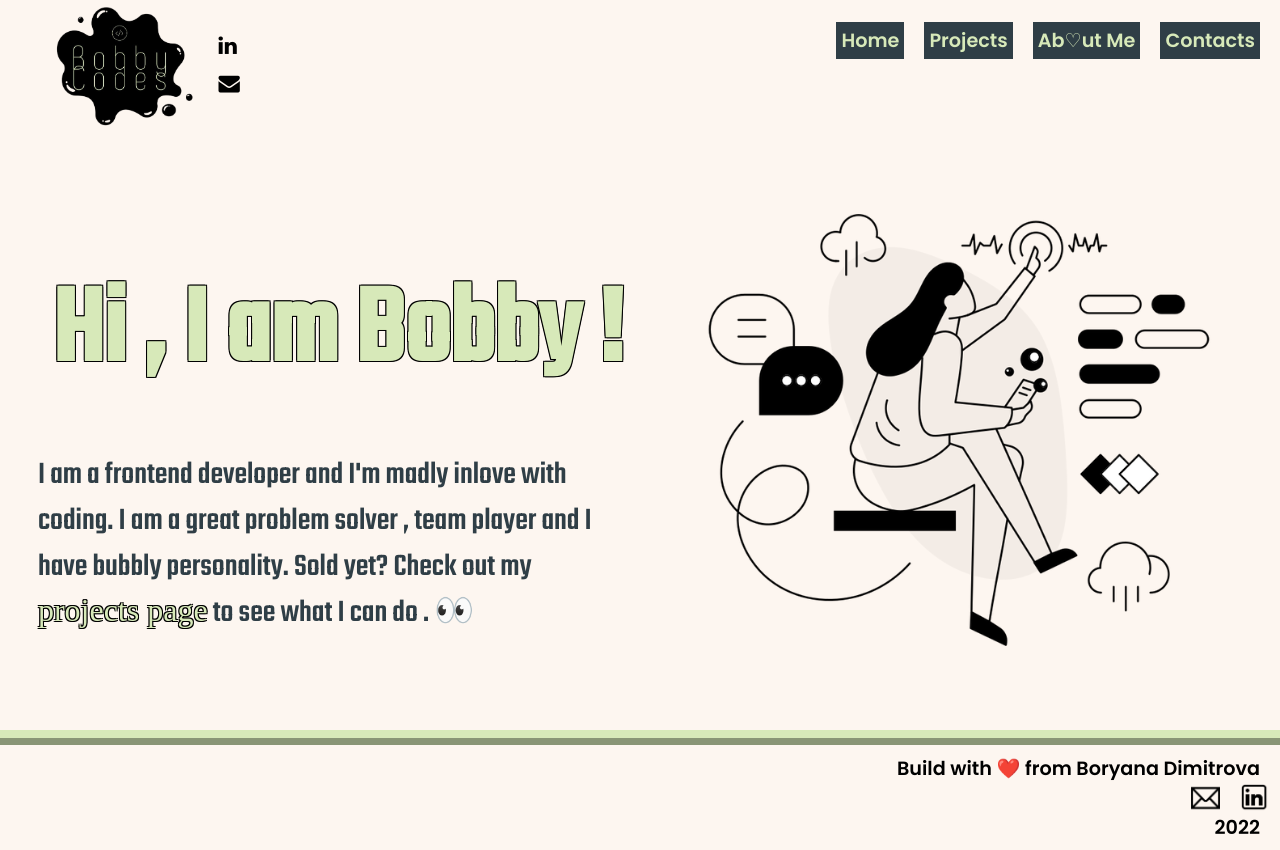
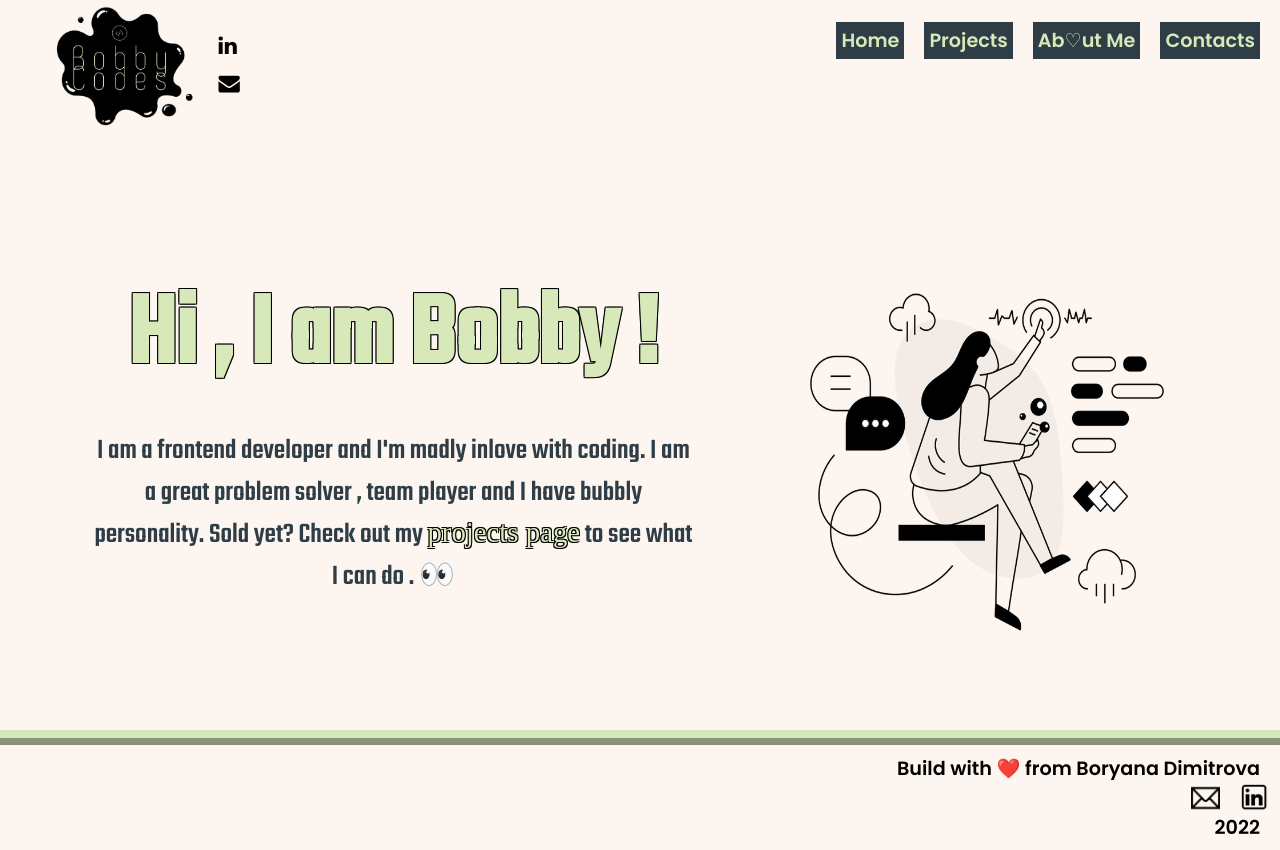
Before and after one commit to boryand/new_portfolio, a React (Create React App) app: page / in a window 1280 px wide. Built offline with nearby package versions, Linux system fonts and the light colour scheme; a web font is replaced by a local one.

Commit message:
adding the responsiveness to the landing page

```diff
--- a/src/SASS/landing.scss
+++ b/src/SASS/landing.scss
@@ -25,7 +25,7 @@
   .my_description {
     align-self: center;
     font-family: "Teko", sans-serif;
-    font-size: 2rem;
+    font-size: 1.6rem;
     margin-top: 3%;
     width: 600px;
 
@@ -49,7 +49,7 @@
   @include landing_1();
 }
 
-@media only screen and (min-width: 350px) and (max-width:376px) {
+@media only screen and (min-width: 350px) and (max-width: 376px) {
   @include landing_2();
 }
 
@@ -61,6 +61,14 @@
   @include landing_4();
 }
 
-@media only screen and (min-width: 668px) and (max-width: 769px) {
+@media only screen and (min-width: 668px) and (max-width: 900px) {
   @include landing_5();
 }
+
+@media only screen and (min-width: 909px) and (max-width: 1100px) {
+  @include landing_6();
+}
+
+@media only screen and (min-width: 1100px) and (max-width: 1439px) {
+  @include landing_7();
+}
--- a/src/SASS/mixins.scss
+++ b/src/SASS/mixins.scss
@@ -323,7 +323,6 @@
   .cont1_sub {
     .my_description {
       width: 500px;
-
     }
   }
 }
@@ -332,7 +331,6 @@
   @include landing_4();
 
   .cont1 {
-    height: max-content;
     flex-direction: row;
 
     .landing {
@@ -345,7 +343,6 @@
     .my_description {
       width: 320px;
       margin-bottom: 5%;
-
     }
     .lets_build {
       margin-top: 5%;
@@ -353,3 +350,40 @@
     }
   }
 }
+
+@mixin landing_6 {
+  @include landing_5();
+
+  .cont1 {
+    .landing {
+      width: 360px;
+    }
+  }
+  .cont1_sub {
+    .lets_build {
+      font-size: 5.5rem;
+    }
+  }
+}
+
+@mixin landing_7 {
+  @include landing_6();
+
+  .cont1 {
+
+    height: 600px;
+    .landing {
+      width: 400px;
+    }
+  }
+  .cont1_sub {
+    .lets_build {
+      font-size: 6.5rem;
+    }
+
+    .my_description {
+      width: 600px;
+      font-size: 1.8rem;
+    }
+  }
+}
--- a/src/SASS/style.css
+++ b/src/SASS/style.css
@@ -126,7 +126,7 @@
 .cont1 .my_description {
   align-self: center;
   font-family: "Teko", sans-serif;
-  font-size: 2rem;
+  font-size: 1.6rem;
   margin-top: 3%;
   width: 600px;
   color: #2f3e46;
@@ -304,7 +304,7 @@
     width: 500px;
   }
 }
-@media only screen and (min-width: 668px) and (max-width: 769px) {
+@media only screen and (min-width: 668px) and (max-width: 900px) {
   .cont1 {
     flex-direction: column;
     height: 750px;
@@ -363,9 +363,6 @@
     width: 500px;
   }
   .cont1 {
-    height: -webkit-max-content;
-    height: -moz-max-content;
-    height: max-content;
     flex-direction: row;
   }
   .cont1 .landing {
@@ -380,6 +377,181 @@
   .cont1_sub .lets_build {
     margin-top: 5%;
     margin-bottom: 0;
+  }
+}
+@media only screen and (min-width: 909px) and (max-width: 1100px) {
+  .cont1 {
+    flex-direction: column;
+    height: 750px;
+  }
+  .cont1 .landing {
+    width: 300px;
+    height: 230px;
+    margin-top: 5%;
+  }
+  .cont1_sub {
+    align-items: center;
+  }
+  .cont1_sub .my_description {
+    font-size: 1.4rem;
+    width: 200px;
+    text-align: center;
+  }
+  .cont1_sub .lets_build {
+    font-size: 3rem;
+    margin-top: 5%;
+  }
+  .cont1 .landing {
+    width: 320px;
+    height: 250px;
+  }
+  .cont1_sub .my_description {
+    width: 270px;
+  }
+  .cont1_sub .lets_build {
+    font-size: 4rem;
+  }
+  .cont1 {
+    height: 820px;
+  }
+  .cont1 .landing {
+    width: 350px;
+    height: 330px;
+  }
+  .cont1_sub .my_description {
+    width: 300px;
+    font-size: 1.5rem;
+  }
+  .cont1_sub .lets_build {
+    font-size: 4.3rem;
+  }
+  .cont1 {
+    height: -webkit-max-content;
+    height: -moz-max-content;
+    height: max-content;
+  }
+  .cont1 .landing {
+    width: 350px;
+    height: 300px;
+  }
+  .cont1_sub .my_description {
+    width: 500px;
+  }
+  .cont1 {
+    flex-direction: row;
+  }
+  .cont1 .landing {
+    width: 320px;
+    height: 390px;
+    margin-top: 5%;
+  }
+  .cont1_sub .my_description {
+    width: 320px;
+    margin-bottom: 5%;
+  }
+  .cont1_sub .lets_build {
+    margin-top: 5%;
+    margin-bottom: 0;
+  }
+  .cont1 .landing {
+    width: 360px;
+  }
+  .cont1_sub .lets_build {
+    font-size: 5.5rem;
+  }
+}
+@media only screen and (min-width: 1100px) and (max-width: 1439px) {
+  .cont1 {
+    flex-direction: column;
+    height: 750px;
+  }
+  .cont1 .landing {
+    width: 300px;
+    height: 230px;
+    margin-top: 5%;
+  }
+  .cont1_sub {
+    align-items: center;
+  }
+  .cont1_sub .my_description {
+    font-size: 1.4rem;
+    width: 200px;
+    text-align: center;
+  }
+  .cont1_sub .lets_build {
+    font-size: 3rem;
+    margin-top: 5%;
+  }
+  .cont1 .landing {
+    width: 320px;
+    height: 250px;
+  }
+  .cont1_sub .my_description {
+    width: 270px;
+  }
+  .cont1_sub .lets_build {
+    font-size: 4rem;
+  }
+  .cont1 {
+    height: 820px;
+  }
+  .cont1 .landing {
+    width: 350px;
+    height: 330px;
+  }
+  .cont1_sub .my_description {
+    width: 300px;
+    font-size: 1.5rem;
+  }
+  .cont1_sub .lets_build {
+    font-size: 4.3rem;
+  }
+  .cont1 {
+    height: -webkit-max-content;
+    height: -moz-max-content;
+    height: max-content;
+  }
+  .cont1 .landing {
+    width: 350px;
+    height: 300px;
+  }
+  .cont1_sub .my_description {
+    width: 500px;
+  }
+  .cont1 {
+    flex-direction: row;
+  }
+  .cont1 .landing {
+    width: 320px;
+    height: 390px;
+    margin-top: 5%;
+  }
+  .cont1_sub .my_description {
+    width: 320px;
+    margin-bottom: 5%;
+  }
+  .cont1_sub .lets_build {
+    margin-top: 5%;
+    margin-bottom: 0;
+  }
+  .cont1 .landing {
+    width: 360px;
+  }
+  .cont1_sub .lets_build {
+    font-size: 5.5rem;
+  }
+  .cont1 {
+    height: 600px;
+  }
+  .cont1 .landing {
+    width: 400px;
+  }
+  .cont1_sub .lets_build {
+    font-size: 6.5rem;
+  }
+  .cont1_sub .my_description {
+    width: 600px;
+    font-size: 1.8rem;
   }
 }
 .projects_container {
```
